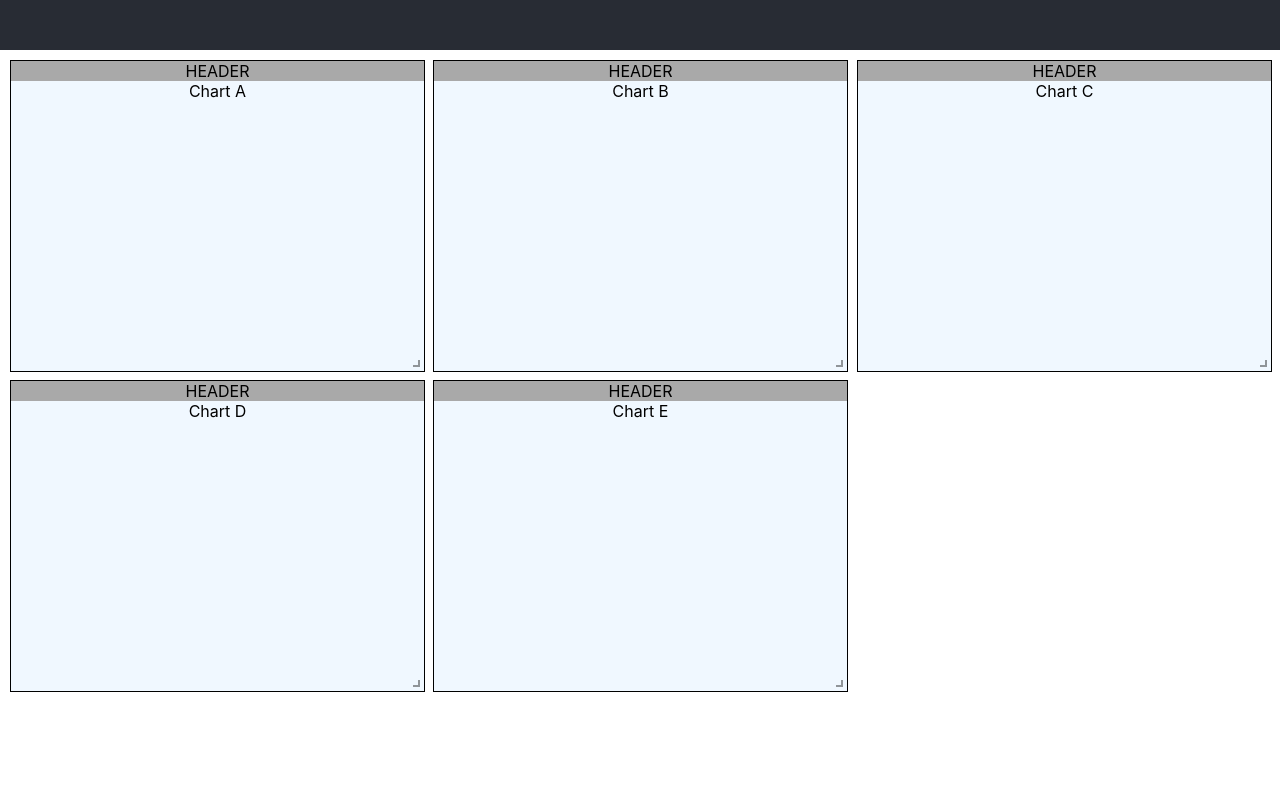
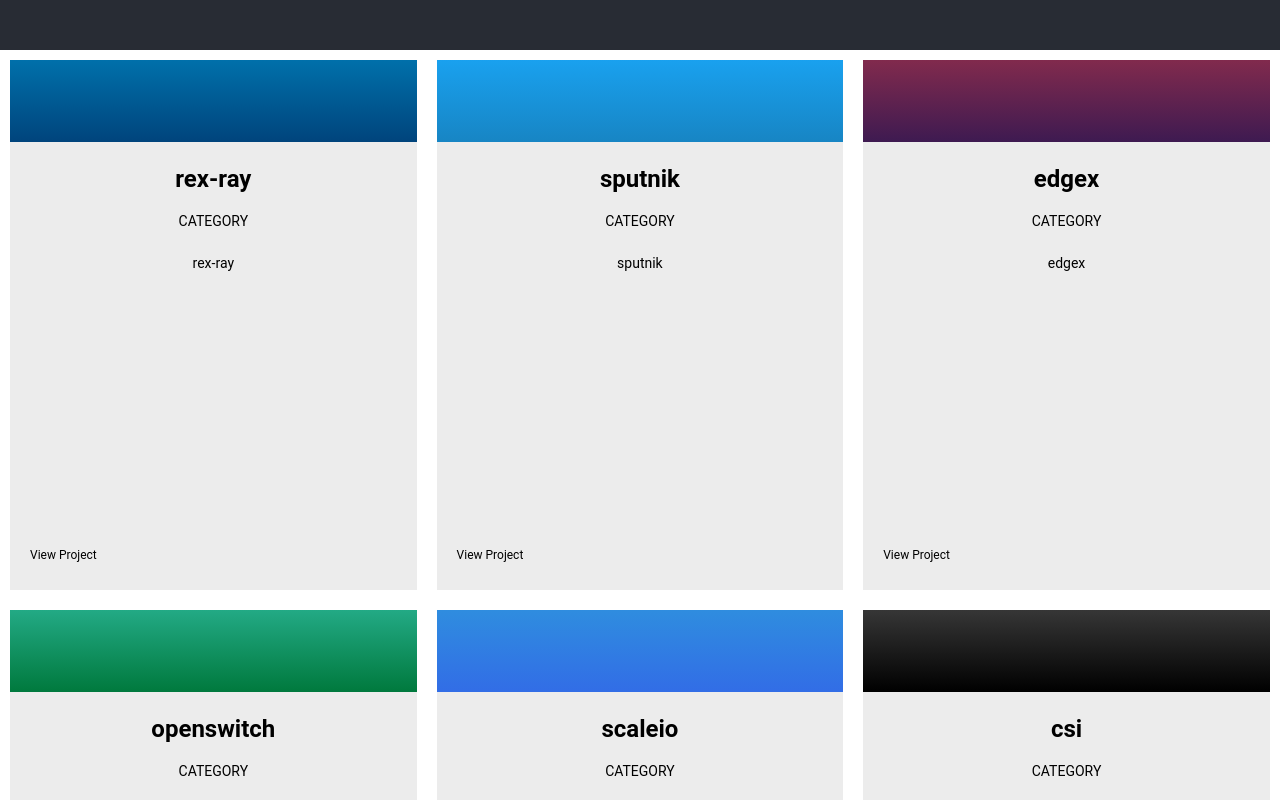
Before and after one commit to shanerbergman/fun-with-d3, a React (Create React App) app: page / in a window 1280 px wide. Shown: the top 800 px of the page. Built offline with nearby package versions, Linux system fonts and the light colour scheme.

Commit message:
add flexbox grid

```diff
--- a/src/App.css
+++ b/src/App.css
@@ -1,22 +1,10 @@
 .App {
   text-align: center;
-}
-
-.App-logo {
-  height: 40vmin;
-  pointer-events: none;
-}
-
-@media (prefers-reduced-motion: no-preference) {
-  .App-logo {
-    animation: App-logo-spin infinite 20s linear;
-  }
 }
 
 .App-header {
   background-color: #282c34;
   height: 50px;
-  /*max-height: 10vh;*/
   max-width: 100vw;
   display: flex;
   flex-direction: column;
@@ -26,15 +14,340 @@
   color: white;
 }
 
-.App-link {
-  color: #61dafb;
+body {
+  color: #000;
+  font-family: "Roboto", sans-serif;
+  font-size: 18px;
+  font-weight: 400;
+  line-height: 1.6;
 }
 
-@keyframes App-logo-spin {
-  from {
-    transform: rotate(0deg);
-  }
-  to {
-    transform: rotate(360deg);
+.container {
+  max-width: 1335px;
+  margin: 0 auto;
+}
+
+.grid-row {
+  display: flex;
+  flex-flow: row wrap;
+  justify-content: flex-start;
+}
+
+.grid-item {
+  height: 550px;
+  flex-basis: 33.33%;
+  -ms-flex: auto;
+  width: 259px;
+  position: relative;
+  padding: 10px;
+  box-sizing: border-box;
+}
+
+.grid-row a {
+  text-decoration: none;
+}
+
+.wrapping-link {
+  position: absolute;
+  top: 0;
+  left: 0;
+  bottom: 0;
+  right: 0;
+  z-index: 2;
+  color: currentColor;
+}
+
+.grid-item-wrapper {
+  -webkit-box-sizing: initial;
+  -moz-box-sizing: initial;
+  box-sizing: initial;
+  background: #ececec;
+  margin: 0;
+  height: 100%;
+  width: 100%;
+  overflow: hidden;
+  -webkit-transition: padding 0.15s cubic-bezier(0.4, 0, 0.2, 1),
+    margin 0.15s cubic-bezier(0.4, 0, 0.2, 1),
+    box-shadow 0.15s cubic-bezier(0.4, 0, 0.2, 1);
+  transition: padding 0.15s cubic-bezier(0.4, 0, 0.2, 1),
+    margin 0.15s cubic-bezier(0.4, 0, 0.2, 1),
+    box-shadow 0.15s cubic-bezier(0.4, 0, 0.2, 1);
+  position: relative;
+}
+
+.grid-item-container {
+  height: 100%;
+  width: 100%;
+  position: relative;
+}
+
+.grid-image-top {
+  height: 20%;
+  width: 120%;
+  background-size: cover;
+  position: relative;
+  background-position: 50% 50%;
+  left: -10.5%;
+  top: -4.5%;
+}
+
+.grid-image-top .centered {
+  text-align: center;
+  transform: translate(-50%, -50%);
+  background-size: contain;
+  background-repeat: no-repeat;
+  position: absolute;
+  top: 54.5%;
+  left: 50%;
+  width: 60%;
+  height: 60%;
+  background-position: center;
+}
+
+.grid-image-top.rex-ray {
+  background: -webkit-gradient(
+    linear,
+    left top,
+    left bottom,
+    from(#007db8),
+    to(#00447c)
+  );
+  background: -webkit-linear-gradient(#007db8, #00447c);
+  background: -o-linear-gradient(#007db8, #00447c);
+  background: linear-gradient(#007db8, #00447c);
+}
+/*
+.rex-ray-image {
+  background-image: url(https://thecodeteam.com/wp-content/uploads/2017/08/Rex-Ray-icon-209x300.png);
+}
+*/
+.grid-image-top.sputnik {
+  background: -webkit-gradient(
+    linear,
+    left top,
+    left bottom,
+    from(#1aa9fb),
+    to(#1785c4)
+  );
+  background: -webkit-linear-gradient(#1aa9fb, #1785c4);
+  background: -o-linear-gradient(#1aa9fb, #1785c4);
+  background: linear-gradient(#1aa9fb, #1785c4);
+}
+
+.sputnik-image {
+  background-image: url(https://thecodeteam.com/wp-content/uploads/2017/08/sputnik-1-300x257.png);
+}
+
+.grid-image-top.edgex {
+  background: -webkit-gradient(
+    linear,
+    left top,
+    left bottom,
+    from(#952f4c),
+    to(#3e1a51)
+  );
+  background: -webkit-linear-gradient(#952f4c, #3e1a51);
+  background: -o-linear-gradient(#952f4c, #3e1a51);
+  background: linear-gradient(#952f4c, #3e1a51);
+}
+
+.edgex-image {
+  background-image: url(https://thecodeteam.com/wp-content/uploads/2017/08/edge-x-300x287.png);
+}
+
+.grid-image-top.openswitch {
+  background: -webkit-gradient(
+    linear,
+    left top,
+    left bottom,
+    from(#2db89a),
+    to(#00793d)
+  );
+  background: -webkit-linear-gradient(#2db89a, #00793d);
+  background: -o-linear-gradient(#2db89a, #00793d);
+  background: linear-gradient(#2db89a, #00793d);
+}
+
+.openswitch-image {
+  background-image: url(https://thecodeteam.com/wp-content/uploads/2017/08/open-switch-300x207.png);
+}
+
+.grid-image-top.scaleio {
+  background: -webkit-gradient(
+    linear,
+    left top,
+    left bottom,
+    from(#2e96dd),
+    to(#326de6)
+  );
+  background: -webkit-linear-gradient(#2e96dd, #326de6);
+  background: -o-linear-gradient(#2e96dd, #326de6);
+  background: linear-gradient(#2e96dd, #326de6);
+}
+
+.scaleio-image {
+  background-image: url(https://thecodeteam.com/wp-content/uploads/2017/08/K8s_ScaleIO_Color-white-thumb-221x300.png);
+}
+
+.grid-image-top.csi {
+  background: -webkit-gradient(
+    linear,
+    left top,
+    left bottom,
+    from(#464646),
+    to(#000000)
+  );
+  background: -webkit-linear-gradient(#464646, #000000);
+  background: -o-linear-gradient(#464646, #000000);
+  background: linear-gradient(#464646, #000000);
+}
+
+.csi-image {
+  background-image: url(https://thecodeteam.com/wp-content/uploads/2017/08/csi-1-300x99.png);
+}
+
+.grid-image-top.kubernetes {
+  background: -webkit-gradient(
+    linear,
+    left top,
+    left bottom,
+    from(#09c1d1),
+    to(#326de6)
+  );
+  background: -webkit-linear-gradient(#09c1d1, #326de6);
+  background: -o-linear-gradient(#09c1d1, #326de6);
+  background: linear-gradient(#09c1d1, #326de6);
+}
+
+.kubernetes-image {
+  background-image: url(https://thecodeteam.com/wp-content/uploads/2017/08/kubernetes-300x293.png);
+}
+
+.grid-image-top.grpc {
+  background: -webkit-gradient(
+    linear,
+    left top,
+    left bottom,
+    from(#0cc1c8),
+    to(#2e838c)
+  );
+  background: -webkit-linear-gradient(#0cc1c8, #2e838c);
+  background: -o-linear-gradient(#0cc1c8, #2e838c);
+  background: linear-gradient(#0cc1c8, #2e838c);
+}
+
+.grpc-image {
+  background-image: url(https://thecodeteam.com/wp-content/uploads/2017/08/grpc-300x105.png);
+}
+
+.grid-image-top.envoy {
+  background: -webkit-gradient(
+    linear,
+    left top,
+    left bottom,
+    from(#290b54),
+    to(#130229)
+  );
+  background: -webkit-linear-gradient(#290b54, #130229);
+  background: -o-linear-gradient(#290b54, #130229);
+  background: linear-gradient(#290b54, #130229);
+}
+
+.envoy-image {
+  background-image: url(https://thecodeteam.com/wp-content/uploads/2017/08/envoy_logo-5028052-300x91.png);
+}
+
+.grid-image-top.istio {
+  background: -webkit-gradient(
+    linear,
+    left top,
+    left bottom,
+    from(#4a73c0),
+    to(#466bb0)
+  );
+  background: -webkit-linear-gradient(#4a73c0, #466bb0);
+  background: -o-linear-gradient(#4a73c0, #466bb0);
+  background: linear-gradient(#4a73c0, #466bb0);
+}
+
+.istio-image {
+  background-image: url(https://thecodeteam.com/wp-content/uploads/2017/08/istio-203x300.png);
+}
+
+.grid-item-content {
+  padding: 0 20px 20px 20px;
+}
+
+.item-title {
+  font-size: 24px;
+  line-height: 26px;
+  font-weight: 700;
+  margin-bottom: 18px;
+  display: block;
+}
+
+.item-category {
+  text-transform: uppercase;
+  display: block;
+  margin-bottom: 20px;
+  font-size: 14px;
+}
+
+.item-excerpt {
+  margin-bottom: 20px;
+  display: block;
+  font-size: 14px;
+}
+
+.more-info {
+  position: absolute;
+  bottom: 0;
+  margin-bottom: 25px;
+  padding-left: 0;
+  transition-duration: 0.5s;
+  font-size: 12px;
+  display: flex;
+}
+
+.more-info i {
+  padding-left: 5px;
+  transition-duration: 0.5s;
+}
+
+.grid-item:hover .more-info i {
+  padding-left: 20px;
+  transition-duration: 0.5s;
+}
+
+.more-info i::before {
+  font-size: 16px;
+}
+
+.grid-item:hover .grid-item-wrapper {
+  padding: 2% 2%;
+  margin: -2% -2%;
+}
+
+@media (max-width: 1333px) {
+  .grid-item {
+    flex-basis: 33.33%;
   }
 }
+
+@media (max-width: 1073px) {
+  .grid-item {
+    flex-basis: 33.33%;
+  }
+}
+
+@media (max-width: 815px) {
+  .grid-item {
+    flex-basis: 50%;
+  }
+}
+
+@media (max-width: 555px) {
+  .grid-item {
+    flex-basis: 100%;
+  }
+}
--- a/src/App.jsx
+++ b/src/App.jsx
@@ -1,11 +1,13 @@
 import "./App.css";
 import Layout from "./Components/Layout/Layout";
+import Grid from "./Components/Layout/Grid";
 
 function App() {
   return (
     <div className="App">
       <header className="App-header"></header>
-      <Layout></Layout>
+      {/*<Layout></Layout>*/}
+      <Grid />
     </div>
   );
 }
--- /dev/null
+++ b/src/Components/Layout/Grid.css
@@ -0,0 +1,38 @@
+.grid-container {
+  display: grid;
+  grid-template-columns: repeat(3, 1fr);
+  grid-gap: 10px;
+}
+
+/* Adjust the grid layout for tablet screens */
+@media only screen and (max-width: 768px) {
+  .grid-container {
+    grid-template-columns: repeat(2, 1fr);
+  }
+}
+
+/* Adjust the grid layout for mobile screens */
+@media only screen and (max-width: 480px) {
+  .grid-container {
+    grid-template-columns: 1fr;
+  }
+}
+
+/* Adjust the size of the grid items */
+.grid-item {
+  padding: 20px;
+  text-align: center;
+  border: solid 1px black;
+}
+
+@media only screen and (max-width: 768px) {
+  .grid-item {
+    padding: 10px;
+  }
+}
+
+@media only screen and (max-width: 480px) {
+  .grid-item {
+    padding: 5px;
+  }
+}
--- /dev/null
+++ b/src/Components/Layout/Grid.js
@@ -0,0 +1,29 @@
+import React from "react";
+import GridItem from "./GridItem";
+
+const Grid = () => {
+  const ITEMS = [
+    "rex-ray",
+    "sputnik",
+    "edgex",
+    "openswitch",
+    "scaleio",
+    "csi",
+    "kubernetes",
+    "grpc",
+    "envoy",
+    "istio",
+  ];
+
+  return (
+    <div className="container">
+      <div className="grid-row">
+        {ITEMS.map((item) => {
+          return <GridItem id={item} />;
+        })}
+      </div>
+    </div>
+  );
+};
+
+export default Grid;
--- /dev/null
+++ b/src/Components/Layout/GridItem.js
@@ -0,0 +1,25 @@
+import React from "react";
+
+const GridItem = ({ id }) => {
+  return (
+    <div className="grid-item">
+      <div className="grid-item-wrapper">
+        <div className="grid-item-container">
+          <div className={`grid-image-top ${id}`}>
+            <span className="centered project-image-bg rex-ray-image"></span>
+          </div>
+          <div className="grid-item-content">
+            <span className="item-title">{`${id}`}</span>
+            <span className="item-category">Category</span>
+            <span className="item-excerpt">{`${id}`}</span>
+            <span className="more-info">
+              View Project <i className="fas fa-long-arrow-alt-right"></i>
+            </span>
+          </div>
+        </div>
+      </div>
+    </div>
+  );
+};
+
+export default GridItem;
```
